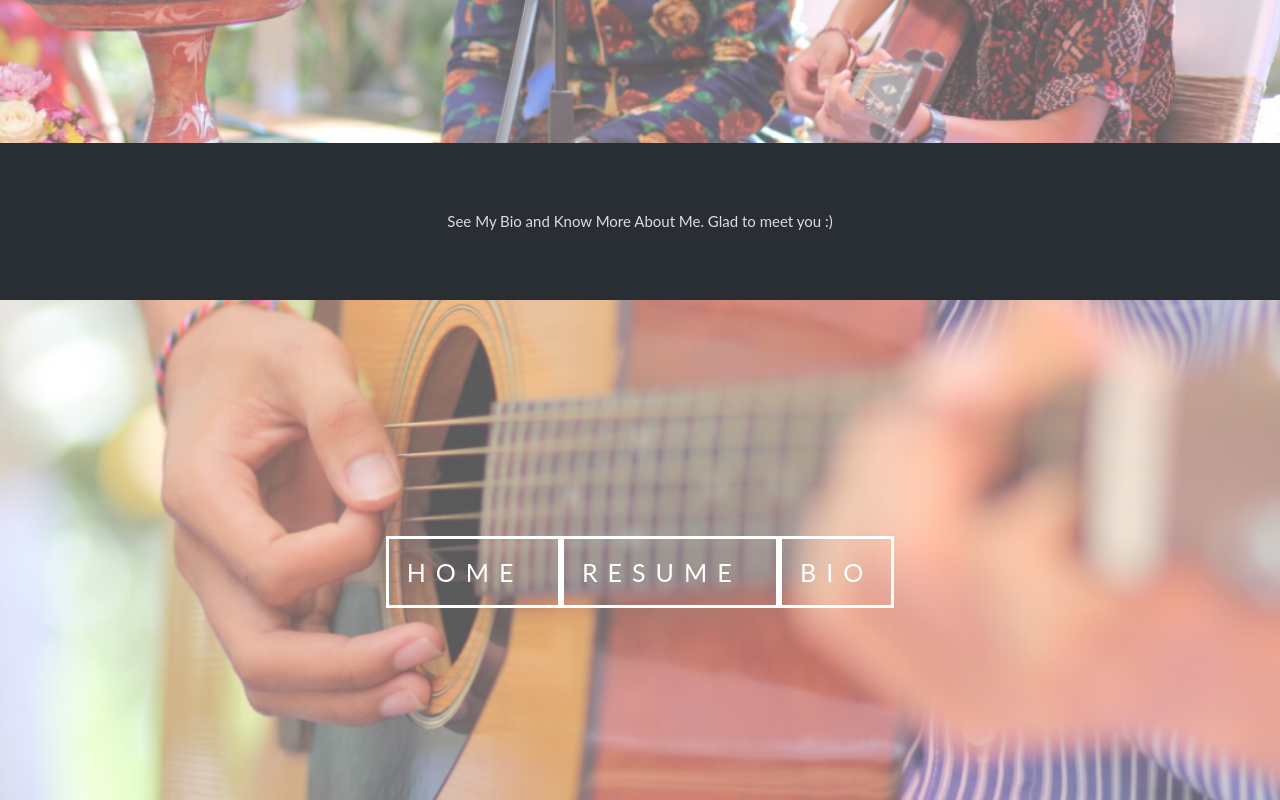
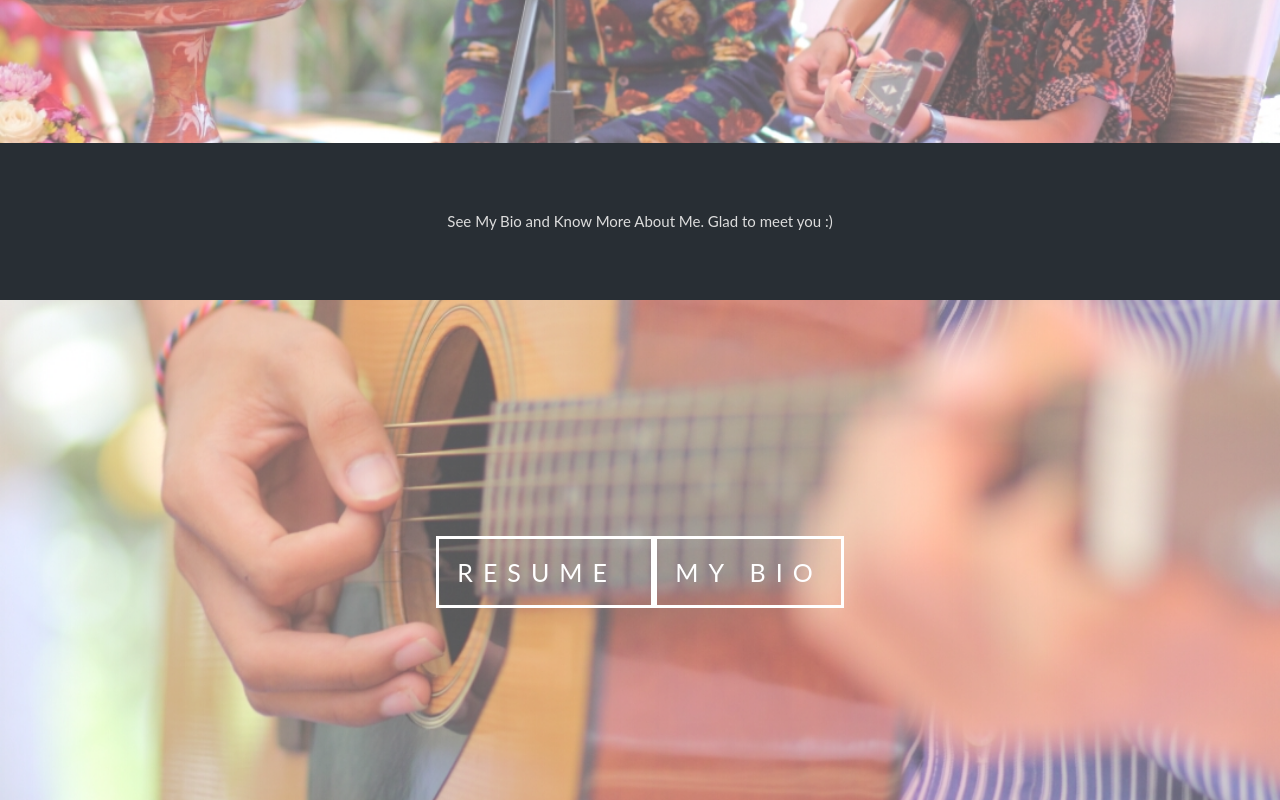
Before and after one commit to NyamNyam41/NyamNyam41.github.io, a plain HTML site: page portfolio/index.html in a window 1280 px wide. Shown: the part 1820-2620 px from the top of the page. Drawn offline with Linux system fonts and the light colour scheme.

Commit message:
Update index.html

```diff
--- a/portfolio/index.html
+++ b/portfolio/index.html
@@ -46,11 +46,8 @@
 
 <div class="bgimg-4">
   <div class="caption">
-    <span class="border"> <a href="index.html" target = "_blank"> HOME </a></span>
-
     <span class="border"> <a href="resume.html" target = "_blank"> RESUME </a></span>
-
-    <span class="border"> <a href="bio.html" target = "_blank"> BIO </a></span>
+    <span class="border"> <a href="bio.html" target = "_blank"> MY BIO </a></span>
   </div>
 </div>
 
```
